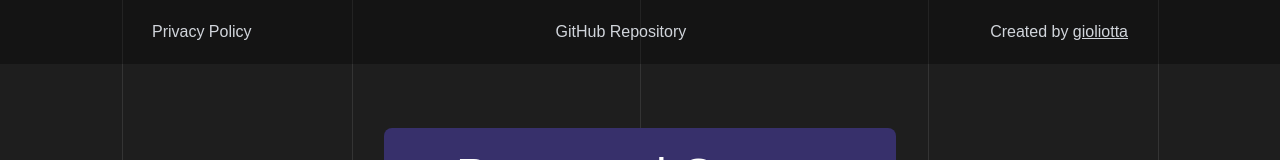
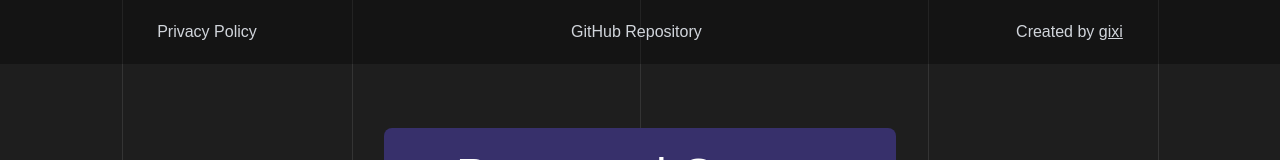
Before and after one commit to gixi404/generador-de-contrasenas, a React (Vite) app: page / in a window 1280 px wide. Shown: the top 160 px of the page. Built offline with nearby package versions, Linux system fonts and the light colour scheme; a web font is replaced by a local one.

Commit message:
change github username

```diff
--- a/src/App.jsx
+++ b/src/App.jsx
@@ -101,19 +101,19 @@ function App() {
           Privacy Policy
         </p>
         <a
-          href="https://github.com/gioliotta/generator-passwords"
+          href="https://github.com/gixilym/passwords-create"
           target="_blank"
           className="text-gray-300 hover:text-white cursor-pointer"
         >
           GitHub Repository
         </a>
         <a
-          href="https://gioliotta.online"
+          href="https://gixi.me"
           target="_blank"
           className="text-gray-300 hover:text-white cursor-pointer"
-          title="gioliotta contact"
+          title="gixi contact"
         >
-          Created by <u>gioliotta</u>
+          Created by <u>gixi</u>
         </a>
       </header>
 
@@ -130,7 +130,7 @@ function App() {
             We do not use cookies or other tracking technologies to gather
             information about your visit to our website.
             <br /> <br />
-            Sincerely, <b>Staff Lym</b>
+            Sincerely, <b>Gixi</b>
           </p>
           <button
             className="bg-red-600 py-2 px-3 uppercase rounded-lg w-20 h-10"
```
